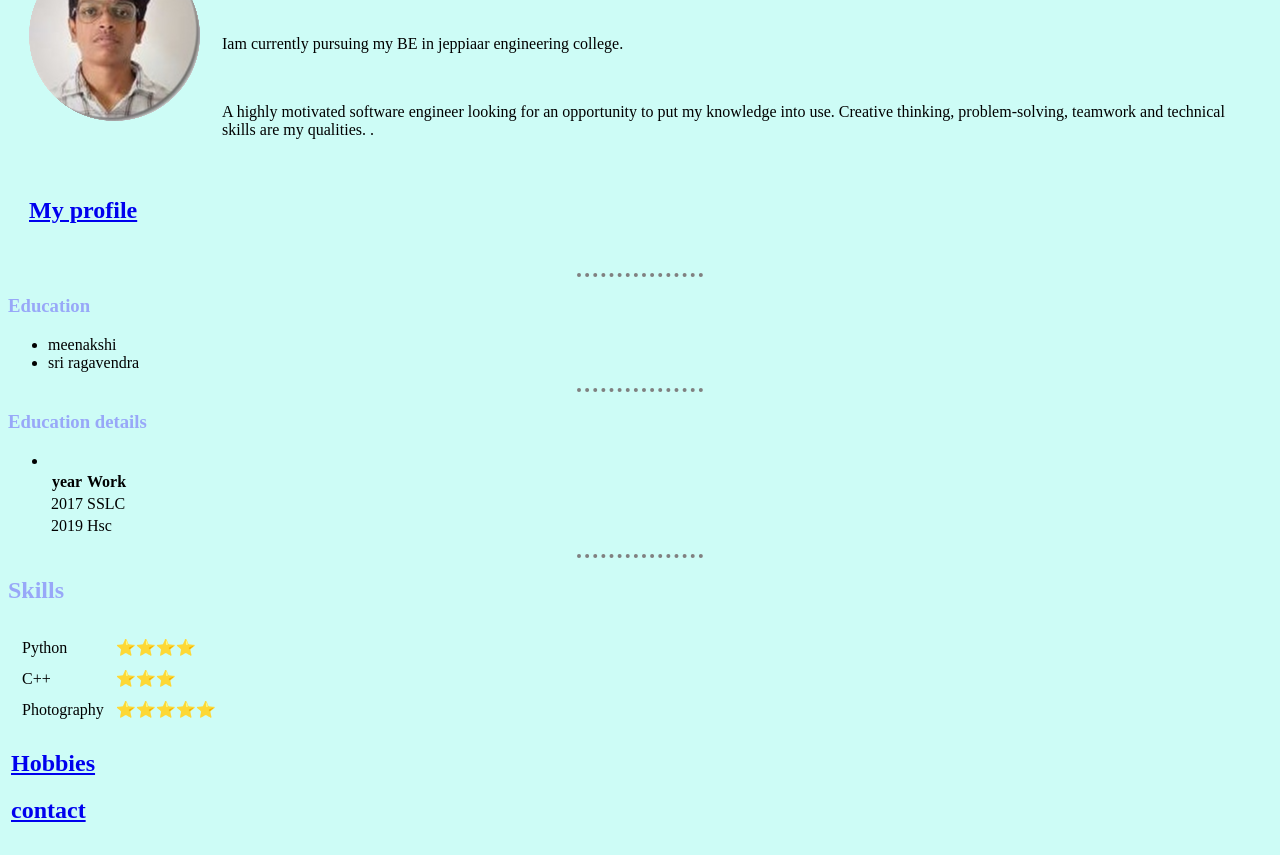
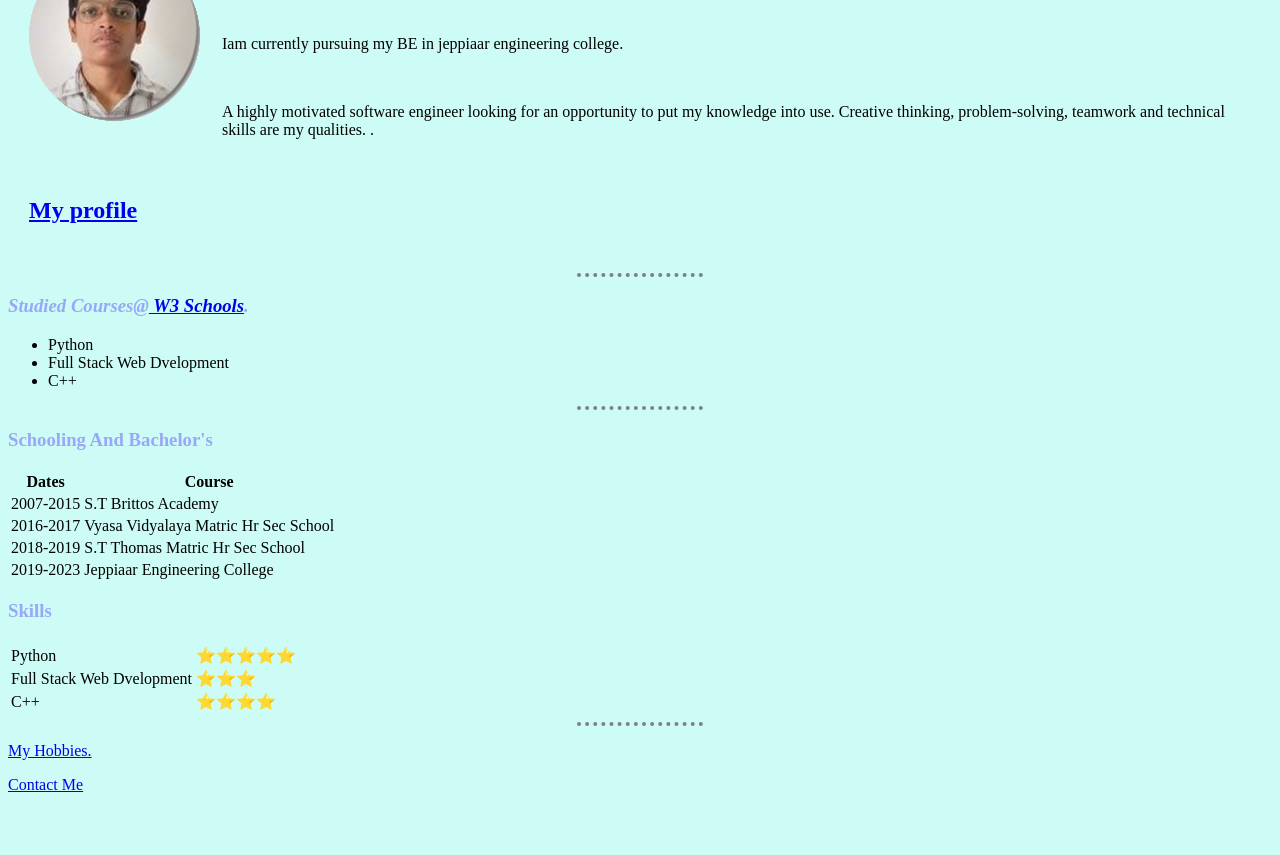
Before and after one commit to Arishraaj/CV, a plain HTML site: page index.html in a window 1280 px wide. Shown: the part 108-963 px from the top of the page. After the commit the page ends 918 px from the top, so only its background shows below. Drawn offline with Linux system fonts and the light colour scheme.

Commit message:
Update index.html

```diff
--- a/index.html
+++ b/index.html
@@ -37,79 +37,65 @@
 
 
      <hr>
-  <h3>Education</h3>
+    <h3><em> Studied Courses@<strong><a href="https://www.w3schools.com/html/html_basic.asp"> W3 Schools</a></strong>.</em></h3>
     <ul>
-    <li>meenakshi</li>
-    <li>sri ragavendra</li>
+        <li>Python</li>
+        <li>Full Stack Web Dvelopment</li>
+        <li>C++</li>
     </ul>
-  <hr />
-  <h3>Education details</h3>
-  <ul>
+    <hr>
+    <h3>Schooling And Bachelor's</h3>
     <table>
-      <li>
         <thead>
            <tr>
-            <th>
-              year
-            </th>
-            <th>
-              Work
-            </th>
+            <th>Dates</th>
+            <th>Course</th>
            </tr>
         </thead>
-        <tr>
-          <td>2017</td>
-          <td>SSLC</td>
+        <body><tr>
+            <td>2007-2015</td>
+            <td>S.T Brittos Academy</td>
         </tr>
         <tr>
-          <td>2019</td>
-          <td>Hsc</td>
+            <td>2016-2017</td>
+            <td>Vyasa Vidyalaya Matric Hr Sec School</td>
         </tr>
+        <tr>
+            <td>2018-2019</td>
+            <td>S.T Thomas Matric Hr Sec School</td>
+        </tr>
+        <tr>
+            <td>2019-2023</td>
+            <td>Jeppiaar Engineering College</td>
+        </tr>
+        </body>
+
+        <footer>
+        </footer>
+
     </table>
-    </li>
-  </ul>
-  <hr />
-  <h2><strong>Skills</strong></h2>
+    <h3>Skills</h3>
     <table>
+        <thead>
             <tr>
-      <td>
-        <table cellspacing="10">
-
-          <tr>
-            <td>
-              Python
-            </td>
-            <td>
-              ⭐⭐⭐⭐
-            </td>
 
             </tr>
+        </thead>
+        <tbody>  <tr>
+            <td>Python</td>
+            <td>⭐⭐⭐⭐⭐</td>
+        </tr>
         <tr>
-            <td>
-              C++
-            </td>
-            <td>
-              ⭐⭐⭐
-            </td>
+            <td>Full Stack Web Dvelopment</td>
+            <td>⭐⭐⭐</td>
         </tr>
-
         <tr>
-            <td>
-              Photography
-            </td>
-            <td>
-              ⭐⭐⭐⭐⭐
-            </td>
-          </tr>
-
-
-
+            <td>C++</td>
+            <td>⭐⭐⭐⭐</td>
+        </tr></tbody>
     </table>
-
-        <h2><a href="hobbies.html">Hobbies</a></h2>
-        <h2><a href="Contact me.html">contact</a></h2>
-
-
+    <hr>
+    <p><a href="hobbies.html">My Hobbies.</a></p>
+    <p><a href="contact.html">Contact Me</a></p>
 </body>
-
 </html>
```
Lines whose indentation alone changed are shown as unchanged.
